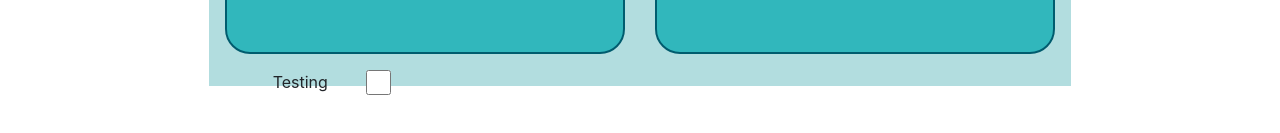
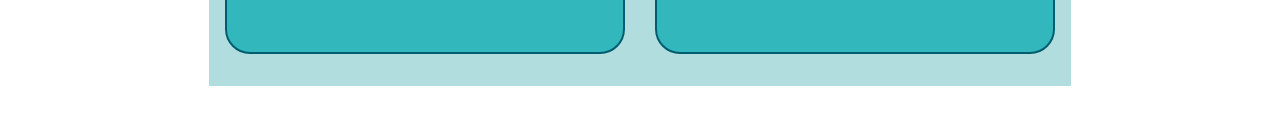
Before and after one commit to raegar/tbd-app-2020, a React (Create React App) app: page / in a window 1280 px wide. Shown: the part 301-434 px from the top of the page. Built offline with nearby package versions, Linux system fonts and the light colour scheme.

Commit message:
Removed the test

```diff
--- a/src/components/SelectRole/SelectRole.js
+++ b/src/components/SelectRole/SelectRole.js
@@ -1,7 +1,6 @@
 import React from 'react';
 import { Container, Row , Col} from 'react-bootstrap';
 import UCPButton from '../Buttons/UCPButton';
-import Checkbox from '../Checkbox/Checkbox';
 import './SelectRole.css'
 
 //Must Set HREF attribute to use
@@ -17,7 +16,6 @@ const SelectRole = () => {
                     <UCPButton to="/EssentialInfo" href="#" buttonText="Prospective Student" className="extralargebutton" />
                 </Col>
             </Row>
-            <Checkbox className="checkbox" checkboxText="Testing"/>
         </Container>
     );
 }
```
